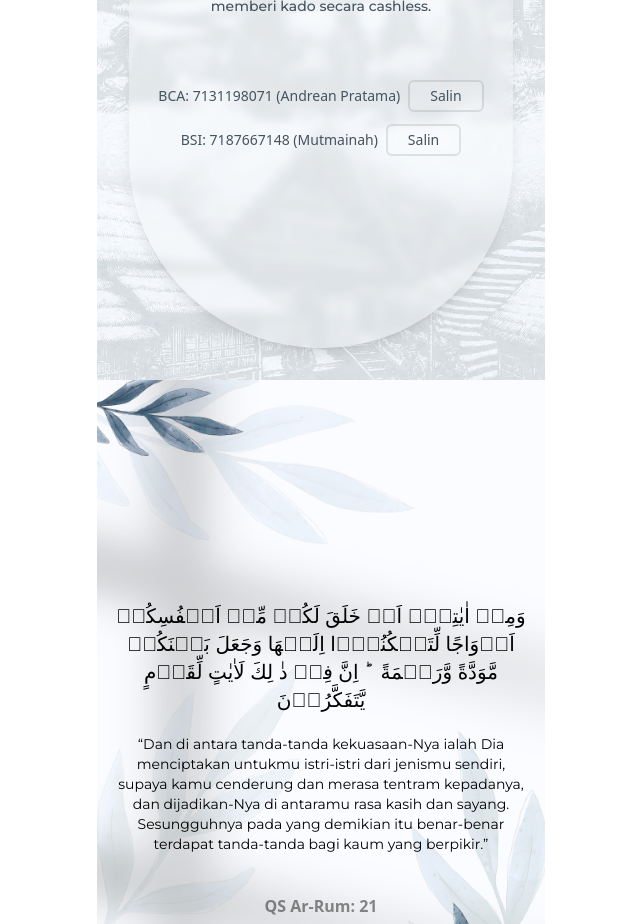
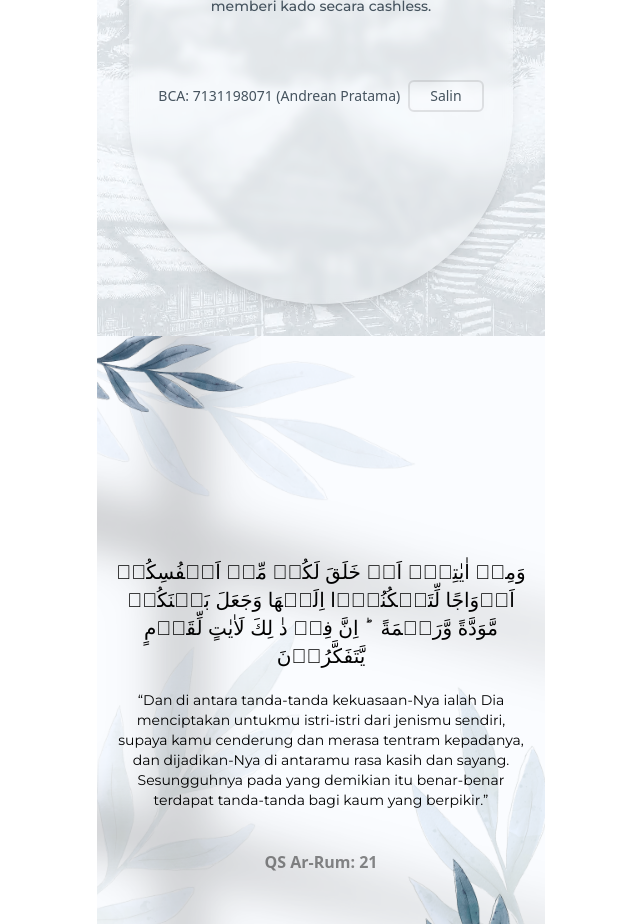
Before and after one commit to ProjectAhkdan/undangandigital, a Next.js app: page /Andrean-Mutmainah in a window 1280 px wide. Shown: the part 3280-4204 px from the top of the page, without its empty margins (319-959 px from the left). Built offline with nearby package versions, Linux system fonts and the light colour scheme; a web font is replaced by a local one.

Commit message:
Update SectionFour.tsx

```diff
--- a/src/app/Andrean-Mutmainah/SectionFour.tsx
+++ b/src/app/Andrean-Mutmainah/SectionFour.tsx
@@ -7,7 +7,6 @@ export default function SectionFour() {
   const [copied, setCopied] = useState<string | null>(null);
 
   const bcaAccount = useMemo(() => "BCA: 7131198071 (Andrean Pratama)", []);
-  const bsiAccount = useMemo(() => "BSI: 7187667148 (Mutmainah)", []);
 
   const copyToClipboard = async (text: string) => {
     try {
@@ -89,15 +88,6 @@ export default function SectionFour() {
                     {copied === "7131198071" ? "Succes" : "Salin"}
                   </button>
                 </div>
-                <div className="flex items-center">
-                  <h3>{bsiAccount}</h3>
-                  <button
-                    onClick={() => copyToClipboard("7187667148")}
-                    className="py-1 px-5 w-fit backdrop-blur-sm border-2 border-black/10 rounded-md ml-2"
-                  >
-                    {copied === "7187667148" ? "Succes" : "Salin"}
-                  </button>
-                </div>
               </div>
             </div>
           </div>
```
